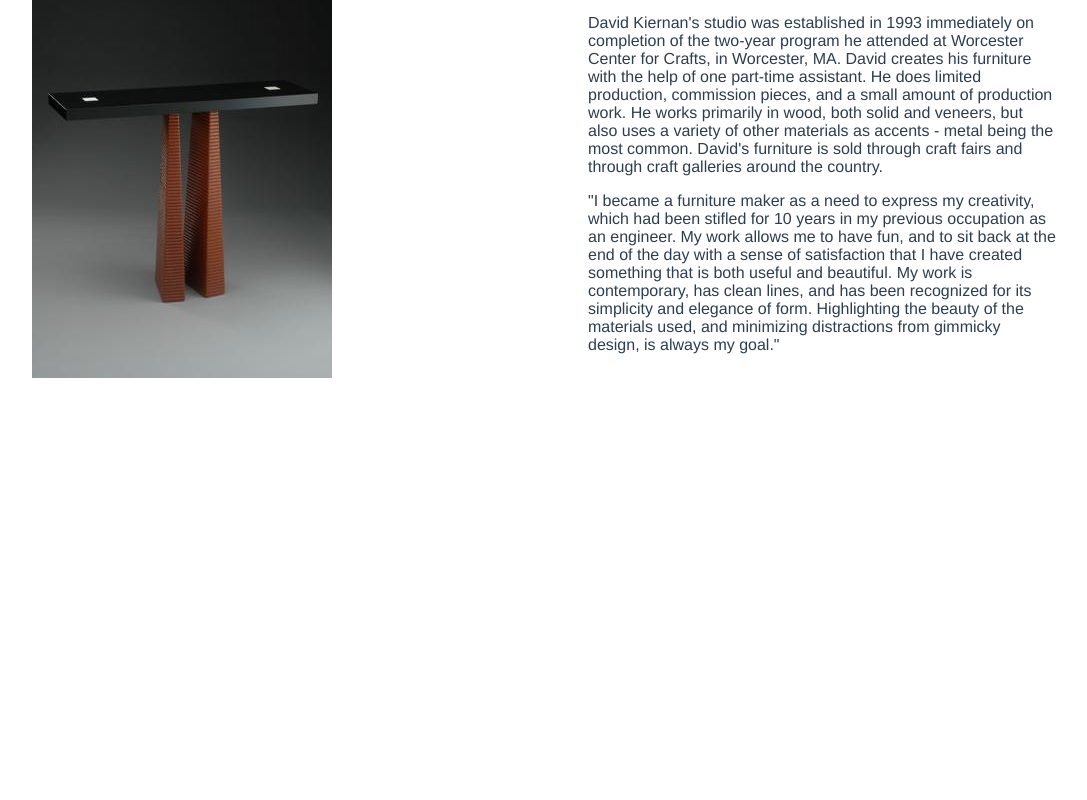
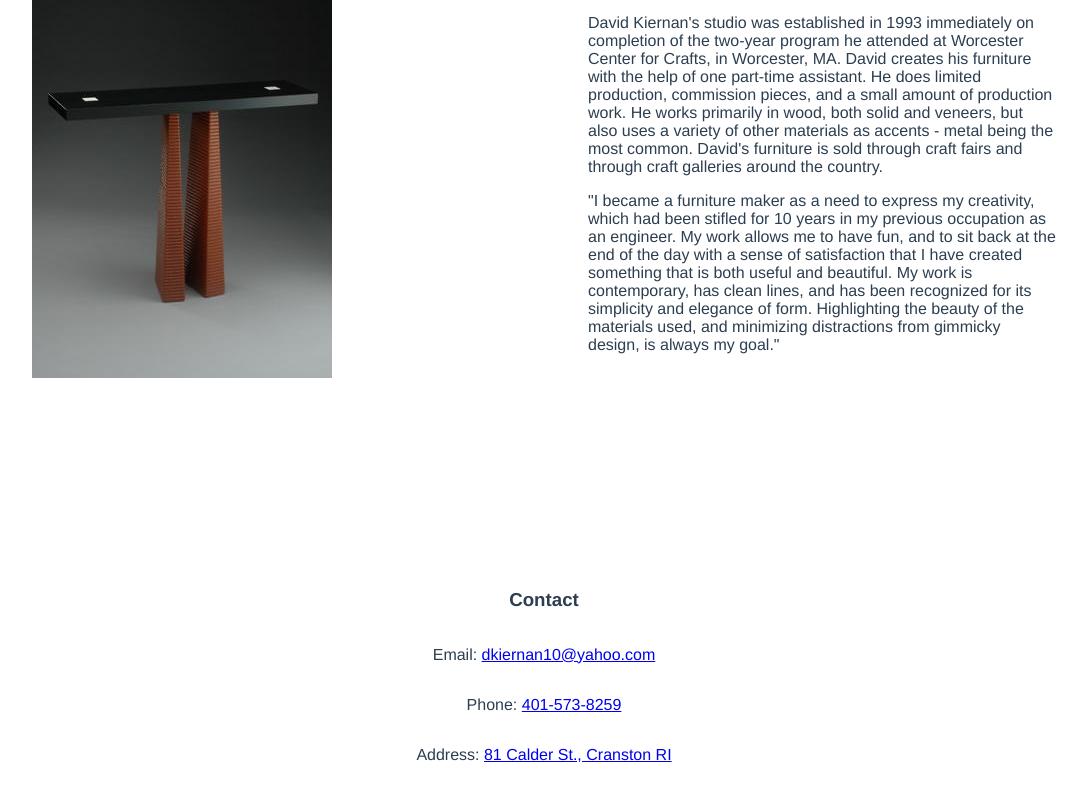
Before and after one commit to jkiernan12/dk-furniture-vue, a Vue app: page / in a window 1280 px wide. Shown: the part 2166-2966 px from the top of the page, without its empty margins (96-1183 px from the left). Before the commit the page ends 2672 px from the top, so only its background shows below. Built offline with nearby package versions, Linux system fonts and the light colour scheme.

Commit message:
Add contact section

```diff
--- a/src/App.vue
+++ b/src/App.vue
@@ -3,6 +3,7 @@
   <SplashSection />
   <PortfolioSection />
   <AboutSection />
+  <ContactSection />
 </template>
 
 <script>
@@ -10,6 +11,7 @@ import HeaderSection from './components/HeaderSection.vue'
 import SplashSection from './components/SplashSection.vue'
 import PortfolioSection from './components/PortfolioSection.vue'
 import AboutSection from './components/AboutSection.vue'
+import ContactSection from './components/ContactSection.vue'
 
 export default {
   name: 'App',
@@ -17,7 +19,8 @@ export default {
     HeaderSection,
     SplashSection,
     PortfolioSection,
-    AboutSection
+    AboutSection,
+    ContactSection
   }
 }
 </script>
--- /dev/null
+++ b/src/components/ContactSection.vue
@@ -0,0 +1,25 @@
+<template>
+  <section>
+    <h3>Contact</h3>
+    <p>Email: <a href="mailto:dkiernan10@yahoo.com">dkiernan10@yahoo.com</a></p>
+    <p>Phone: <a href="tel:+4015738259">401-573-8259</a></p>
+    <p>Address: <a href="https://goo.gl/maps/88TmtX9E8hzimSpd6">81 Calder St., Cranston RI</a></p>
+  </section>
+</template>
+
+<script>
+export default {
+  name: 'ContactSection',
+}
+</script>
+
+<!-- Add "scoped" attribute to limit CSS to this component only -->
+<style lang="scss" scoped>
+  section {
+    display: flex;
+    justify-content: center;
+    align-items: center;
+    margin: 5% auto;
+    flex-direction: column;
+  }
+</style>
```
